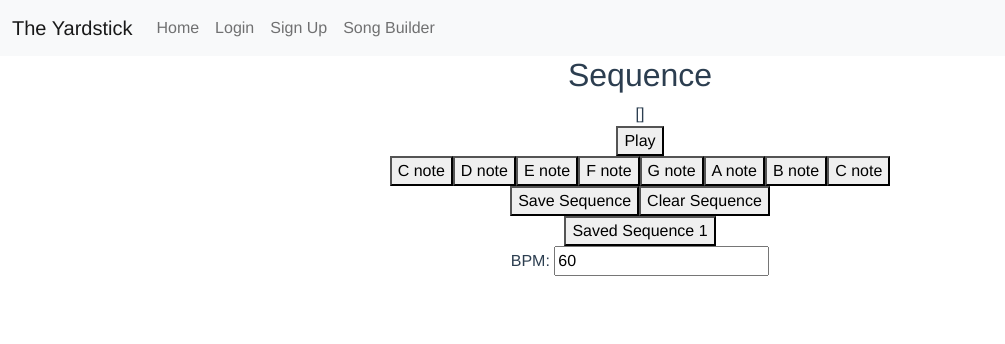
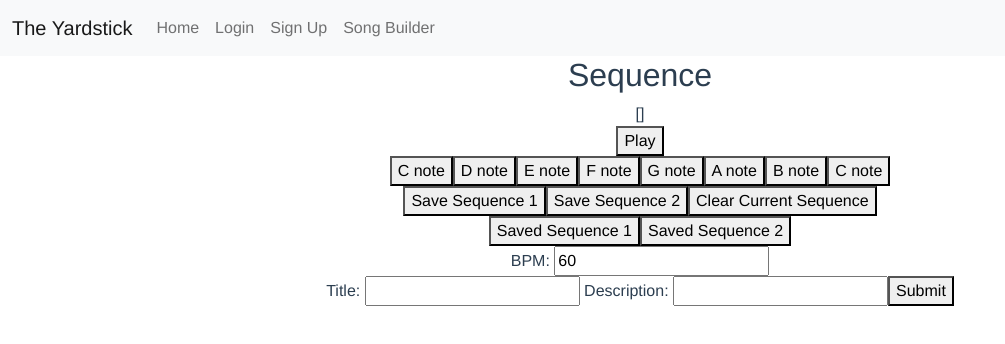
Before and after one commit to cramsel/Final-Capstone-Frontend, a Vue app: page /builder in a window 1280 px wide. Shown: the top 344 px of the page, without its empty margins (0-1005 px from the left). Built offline with nearby package versions, Linux system fonts and the light colour scheme.

Commit message:
Start work on allowing a sequence to be made into a post

```diff
--- a/src/views/SoundInterface.vue
+++ b/src/views/SoundInterface.vue
@@ -16,11 +16,6 @@ export default {
   },
   created: function () {},
   methods: {
-    makeNote: function () {
-      console.log("Test");
-      const synth = new Tone.Synth().toDestination();
-      synth.triggerAttackRelease(this.lastNote, this.time);
-    },
     playLoop: function (sequence) {
       const synth = new Tone.Synth().toDestination();
       const now = Tone.now();
@@ -61,22 +56,35 @@ export default {
       var savedSequence = JSON.parse(localStorage.getItem(`sequence${seqNum}`));
       this.playLoop(savedSequence);
     },
+    postSequence: function () {
+      console.log("test");
+    },
   },
 };
 </script>
 
 <template>
+  <div>
     <h2>Sequence</h2>
     {{ sequence }}
-  <div>
-    <button v-if="lastNote" v-on:click="makeNote()">Test</button>
-  </div>
+
     <div>
       <button v-if="sequence" v-on:click="playLoop(this.sequence)">Play</button>
     </div>
     <div class="notes">
-    <button v-on:mousedown="startNote('C4')" v-on:mouseup="stopNote('C4')">C note</button>
+      <button
+        v-on:mousedown="startNote('C4')"
+        @keydown.a="startNote('C4')"
+        v-on:mouseup="stopNote('C4')"
+        @keyup.a="stopNote('C4')"
+      >
+        C note
+      </button>
       <button v-on:mousedown="startNote('D4')" v-on:mouseup="stopNote('D4')">D note</button>
+      <!-- <button @keydown.d="startNote('D4')" @keyup.d="stopNote('D4')">Test note</button> -->
+      <!-- stopping point for the night, need to research keyup/down for vue as
+      well as looking into making these as posts -->
+
       <button v-on:mousedown="startNote('E4')" v-on:mouseup="stopNote('E4')">E note</button>
       <button v-on:mousedown="startNote('F4')" v-on:mouseup="stopNote('F4')">F note</button>
       <button v-on:mousedown="startNote('G4')" v-on:mouseup="stopNote('G4')">G note</button>
@@ -85,16 +93,29 @@ export default {
       <button v-on:mousedown="startNote('C5')" v-on:mouseup="stopNote('C5')">C note</button>
     </div>
     <div>
-    <button @click="saveSequence(1)">Save Sequence</button>
-    <button @click="clearSequence()">Clear Sequence</button>
+      <button @click="saveSequence(1)">Save Sequence 1</button>
+      <button @click="saveSequence(2)">Save Sequence 2</button>
+      <button @click="clearSequence()">Clear Current Sequence</button>
     </div>
     <div>
       <button @click="playSavedSequence(1)">Saved Sequence 1</button>
+      <button @click="playSavedSequence(2)">Saved Sequence 2</button>
     </div>
     <div>
       BPM:
       <input type="number" v-model="BPM" />
     </div>
+    <div>
+      Title:
+      <input />
+      Description:
+      <input />
+      <!-- stopping point for the night, need to allow for
+      title and desc to be posted to db, figure out how sequence will
+      be auto filled. Likely by selecting sequence first somehow -->
+      <button @click="postSequence()">Submit</button>
+    </div>
+  </div>
 </template>
 
 <style></style>
```
Lines whose indentation alone changed are shown as unchanged.
